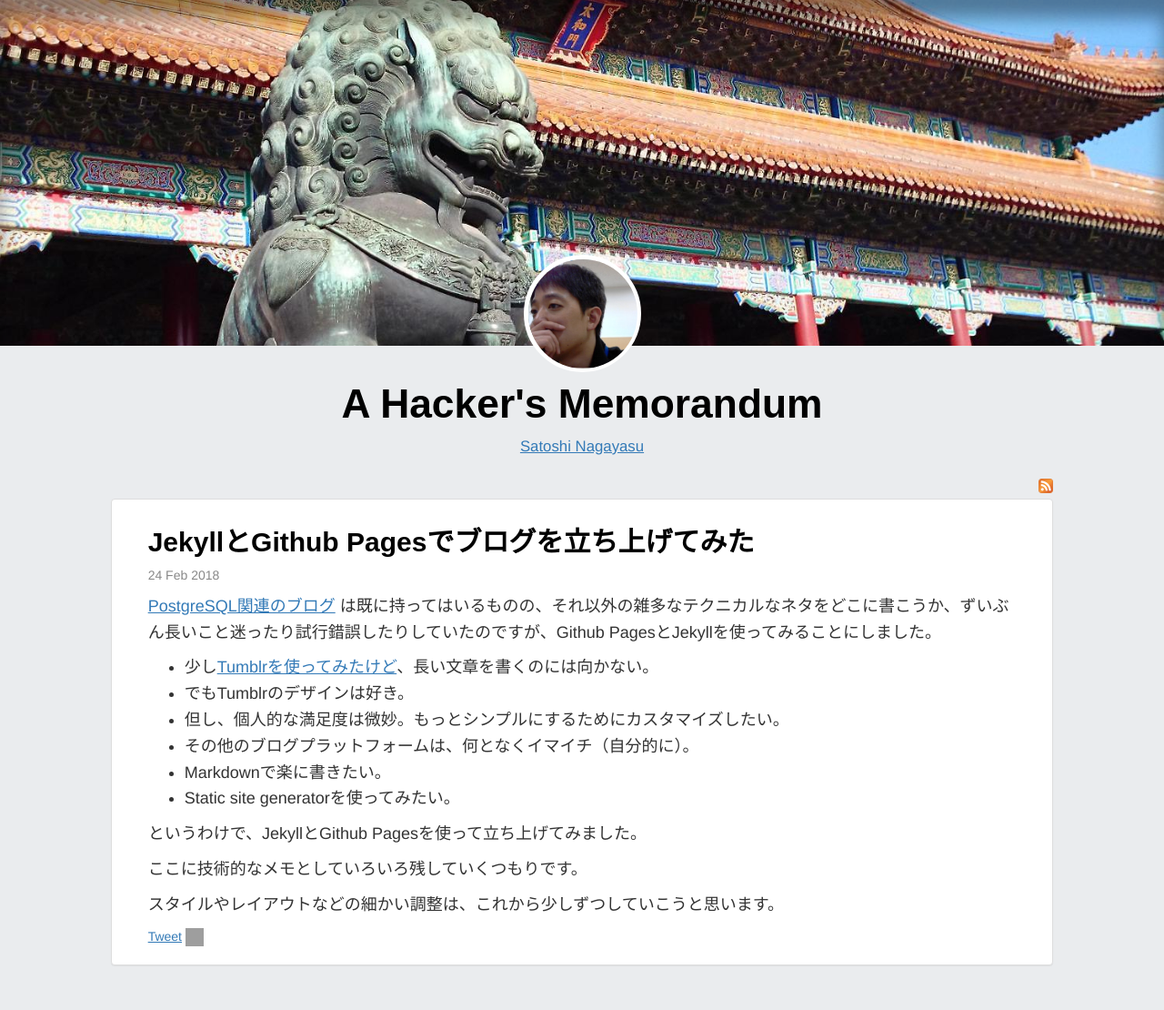
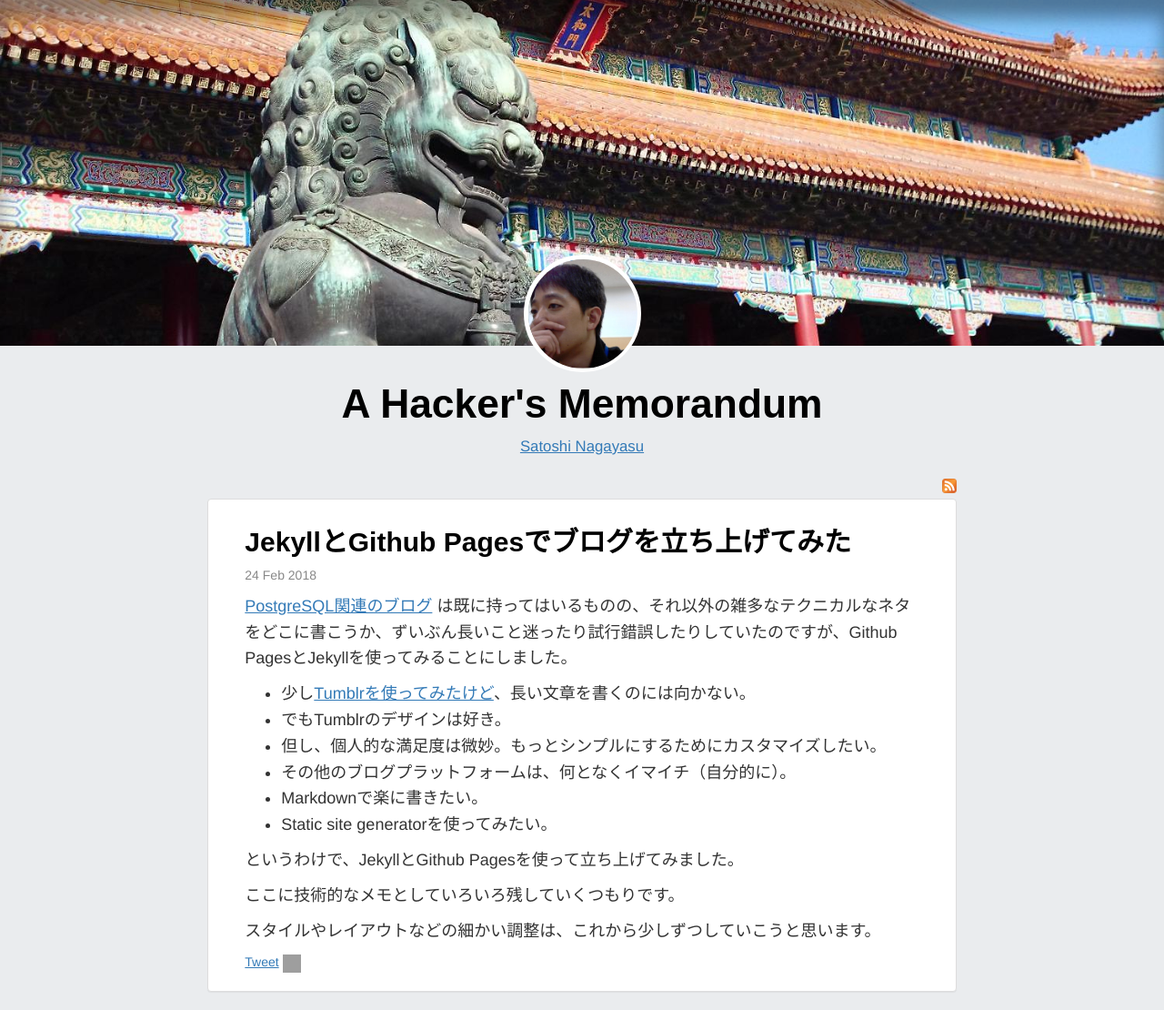
Before and after one commit to snaga/snaga.github.io, a Jekyll site: the page built from index.md, in a window 1280 px wide. Shown: the whole page at 91% size. Built offline with Jekyll 4.4.1, drawn with Linux system fonts in a browser that asks for light colours; our own code applies the rules of GitHub Pages for plain Markdown files; comment, search, counter and statistics services are not loaded; before the commit the page ends 1081 px from its top, so only the background shows below that; grey boxes are pictures that could not be loaded.

Commit message:
Fix width.

```diff
--- a/assets/css/mystyle.css
+++ b/assets/css/mystyle.css
@@ -57,8 +57,13 @@ a {
     width: 100%;
 }
 
+.container-fluid {
+    width: 80%;
+}
+
 @media screen and (max-width: 600px) {
     .container-fluid {
+        width: 100%;
         overflow: hidden;
         padding-right: 2px;
         padding-left: 2px;
```
